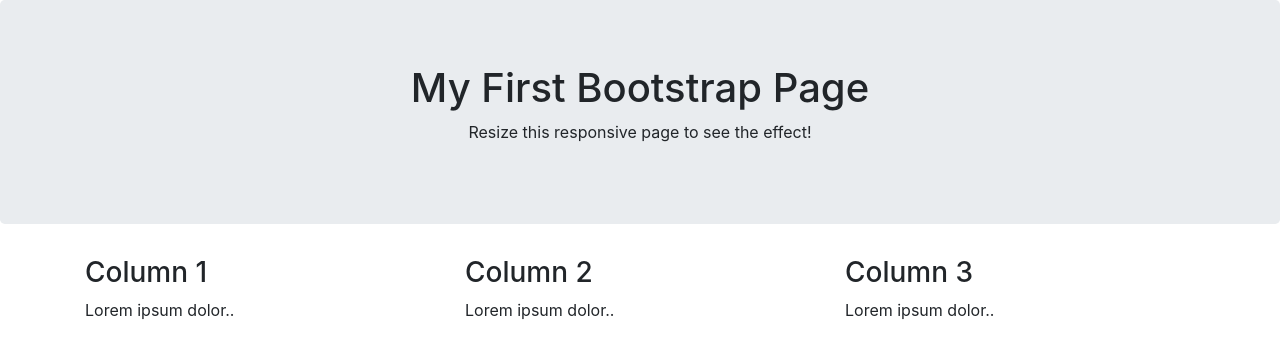
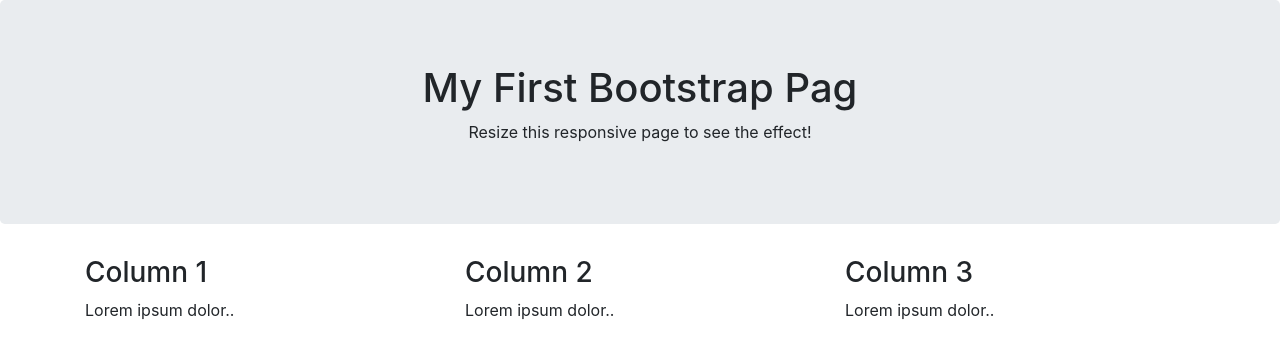
Before and after one commit to Pedro-Muniz-Oliveira/My-Project, a plain HTML site: page index.html in a window 1280 px wide. Drawn offline with nearby package versions, Linux system fonts and the light colour scheme.

Commit message:
Update index.html

```diff
--- a/index.html
+++ b/index.html
@@ -12,7 +12,7 @@
   <body>
 
     <div class="jumbotron text-center">
-        <h1>My First Bootstrap Page</h1>
+        <h1>My First Bootstrap Pag</h1>
         <p>Resize this responsive page to see the effect!</p>
       </div>
 
```
